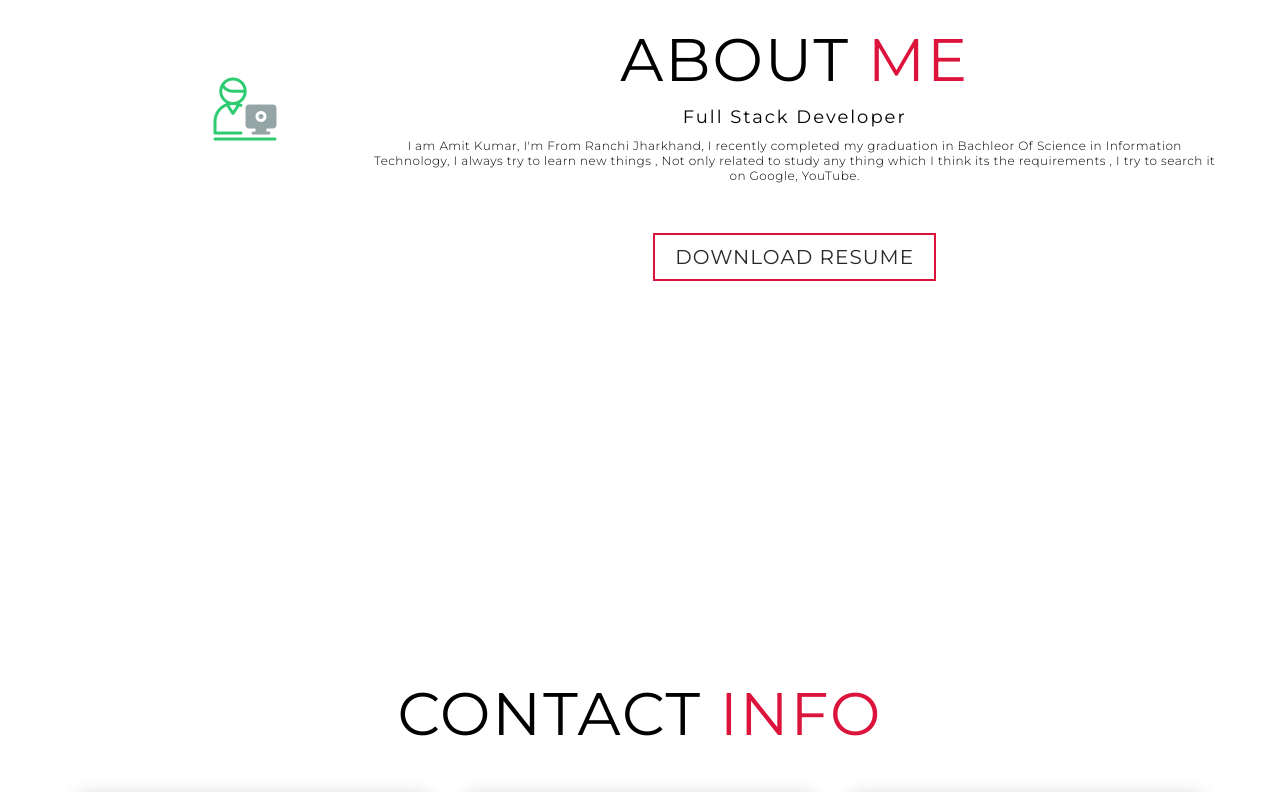
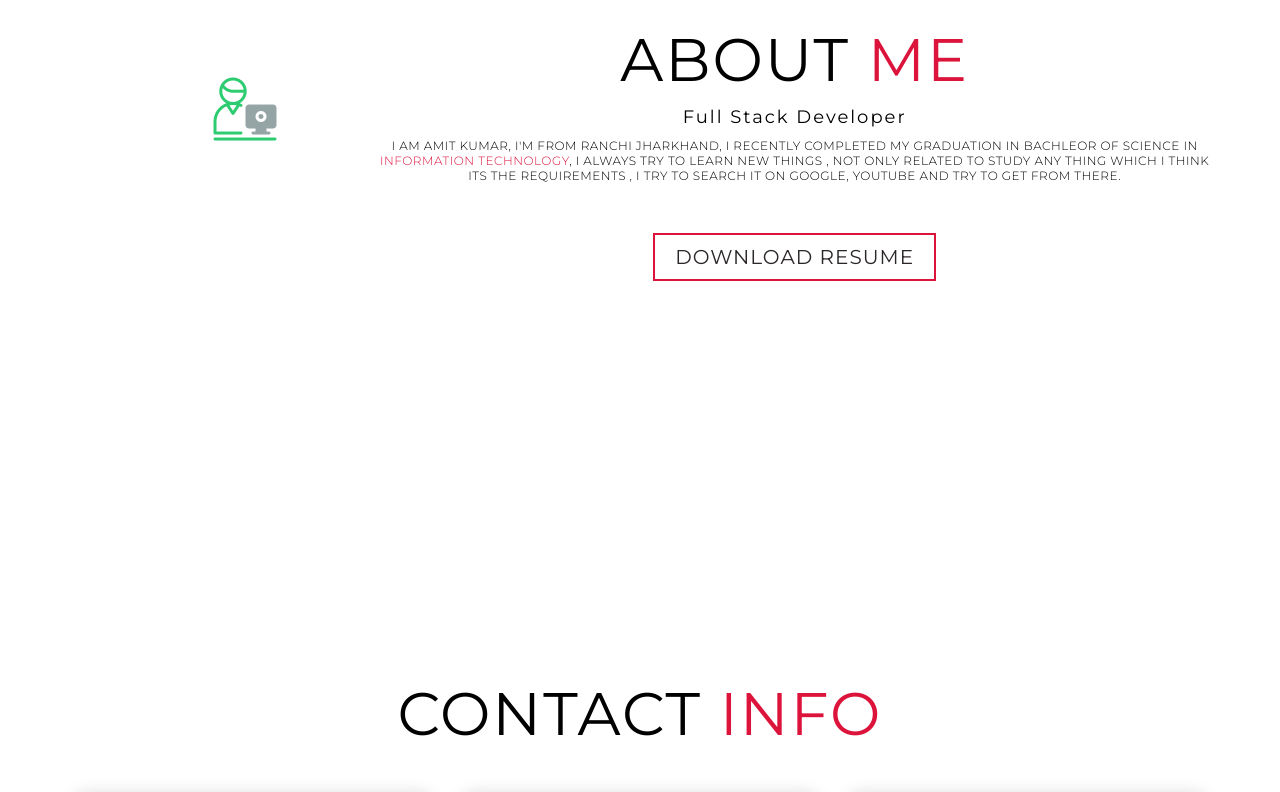
Before and after one commit to Amitkr1224/PersonalPortfolio, a plain HTML site: page index.html in a window 1280 px wide. Shown: the part 2640-3432 px from the top of the page. Drawn offline with Linux system fonts and the light colour scheme.

Commit message:
Update index.html

```diff
--- a/index.html
+++ b/index.html
@@ -117,10 +117,10 @@
             <div class="col-right">
                 <h1 class="section-title">About <span>Me</span></h1>
                 <h2>Full Stack Developer</h2>
-                <p>I am Amit Kumar, I'm From Ranchi Jharkhand, I recently completed
+                <p class ="section-title">I am Amit Kumar, I'm From Ranchi Jharkhand, I recently completed
                     my graduation in Bachleor Of Science in <span>Information Technology</span>,
                     I always try to learn new things , Not only related to study any thing which
-                    I think its the requirements , I try to search it on Google, YouTube.</p>
+                    I think its the requirements , I try to search it on Google, YouTube and try to get from there.</p>
                 <a href="#" class="cta">Download Resume</a>
             </div>
         </div>
```
